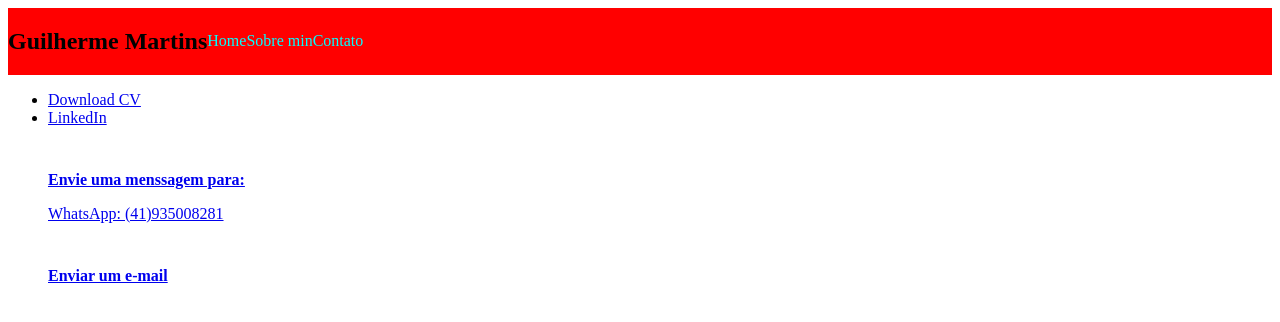
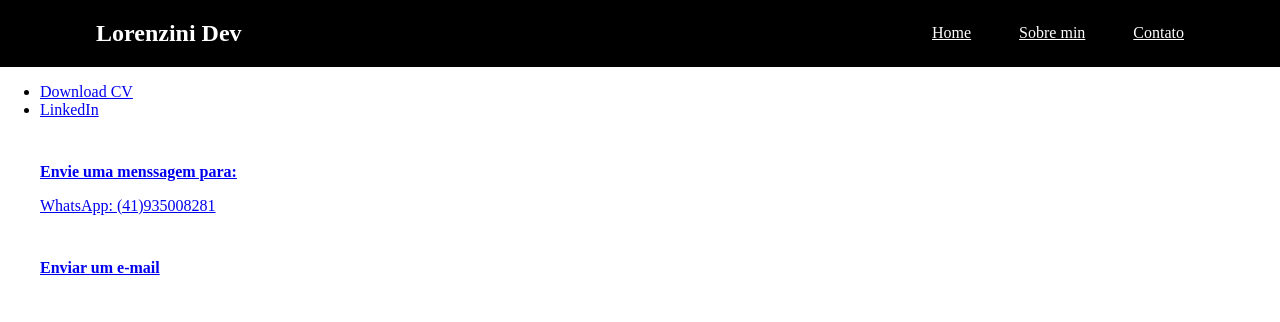
Before and after one commit to guidossan/Portifolio, an Angular app in the folder portifolio-angular/: page / in a window 1280 px wide. Shown: the top 322 px of the page. Built offline with nearby package versions, Linux system fonts and the light colour scheme.

Commit message:
header implementado

```diff
--- a/portifolio-angular/src/app/modules/portifolio/components/header/header.component.html
+++ b/portifolio-angular/src/app/modules/portifolio/components/header/header.component.html
@@ -1,9 +1,13 @@
 <header>
   <div class="container-header">
-    <h2>Guilherme Martins</h2>
-    <a>Home</a>
-    <a>Sobre min</a>
-    <a>Contato</a>
+    <div class="container-header-title">
+      <h2>Lorenzini Dev</h2>
+    </div>
+    <div class="container-header-links">
+      <a href="#">Home</a>
+      <a href="#">Sobre min</a>
+      <a href="#">Contato</a>
+    </div>
   </div>
 
 </header>
--- a/portifolio-angular/src/app/modules/portifolio/components/header/header.component.scss
+++ b/portifolio-angular/src/app/modules/portifolio/components/header/header.component.scss
@@ -1,12 +1,27 @@
 .container-header{
+  margin-top: 48;
   display: flex;
-  background-color: red;
-
-  a {
-    display: flex;
-    color:aqua;
-    align-items:center;
-    justify-items: right;
-
+  justify-content: space-between;
+  background-color: black;
+}
+.container-header-title {
+  display: flex;
+  align-items: center;
+  justify-items: center;
+  margin-left: 96px;
+  margin-top: 48;
+  h2 {
+    color: white;
   }
 }
+.container-header-links {
+  display: flex;
+  align-items: center;
+  justify-items: center;
+  margin-right: 96px;
+  margin-top: 48;
+  gap:48px;
+  a {
+    color:white;
+  }
+}
--- a/portifolio-angular/src/styles.scss
+++ b/portifolio-angular/src/styles.scss
@@ -1 +1,8 @@
-/* You can add global styles to this file, and also import other style files */
+/*
+  tira as margems do body
+*/
+
+html, body {
+  margin: 0;
+  padding: 0;
+}
```
